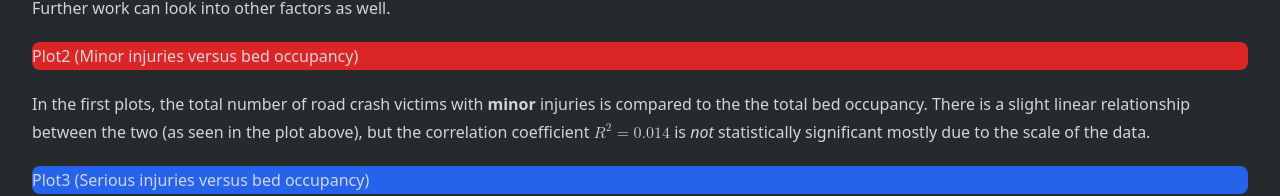
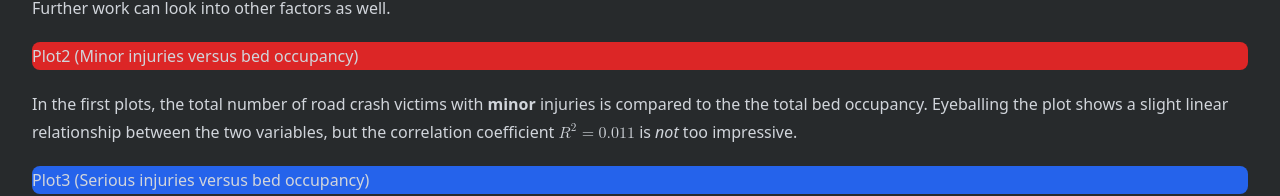
Before and after one commit to bantay-bangga/bantay-bangga.github.io, a SvelteKit app: page / in a window 1280 px wide. Shown: the part 3034-3230 px from the top of the page. Built offline with nearby package versions, Linux system fonts and the light colour scheme.

Commit message:
feat: mention R2-value in plots

```diff
--- a/src/routes/+page.svelte
+++ b/src/routes/+page.svelte
@@ -8,8 +8,6 @@
     import basti from '$lib/images/basti.png?enhanced';
     import ellis from '$lib/images/ellis.png?enhanced';
     import jelly from '$lib/images/jelly.png?enhanced';
-
-    import nutshell from '$lib/plots/nutshell.png';
 </script>
 
 <Hero />
@@ -190,11 +188,11 @@
     <div class="rounded-lg bg-red-600 sm:col-span-1">Plot2 (Minor injuries versus bed occupancy)</div>
     <p>
         In the first plots, the total number of road crash victims with <b>minor</b> injuries is compared to the the
-        total bed occupancy. There is a slight linear relationship between the two (as seen in the plot above), but the
+        total bed occupancy. Eyeballing the plot shows a slight linear relationship between the two variables, but the
         correlation coefficient
-        <math xmlns="http://www.w3.org/1998/Math/MathML"><msup><mi>R</mi><mn>2</mn></msup><mo>=</mo><mn>0.014</mn></math
+        <math xmlns="http://www.w3.org/1998/Math/MathML"><msup><mi>R</mi><mn>2</mn></msup><mo>=</mo><mn>0.011</mn></math
         >
-        is <em>not</em> statistically significant mostly due to the scale of the data.
+        is <em>not</em> too impressive.
     </p>
     <div class="rounded-lg bg-blue-600 sm:col-span-1">Plot3 (Serious injuries versus bed occupancy)</div>
     <p>Hello world!</p>
@@ -217,7 +215,6 @@
     <p>Insert conclusion here (disagree with null hypothesis).</p>
 
     <h3>Pilipinas in a Nutshell (PILIPINUTS 2023)</h3>
-    <img src={nutshell} alt="Bantay Bangga plot for PILIPINUTS 2023" />
     <p>
         Recorded road incidents in the Philippines reached a peak in November 2019, with 369 cases of minor injuries and
         38 fatalities. Lessened road traffic following the onset of the pandemic in 2020 led to a decline in these
```
